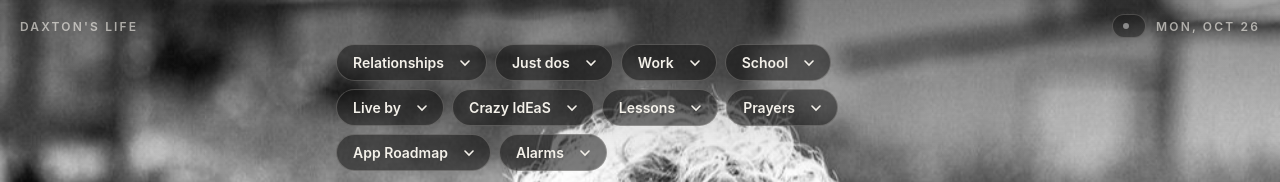
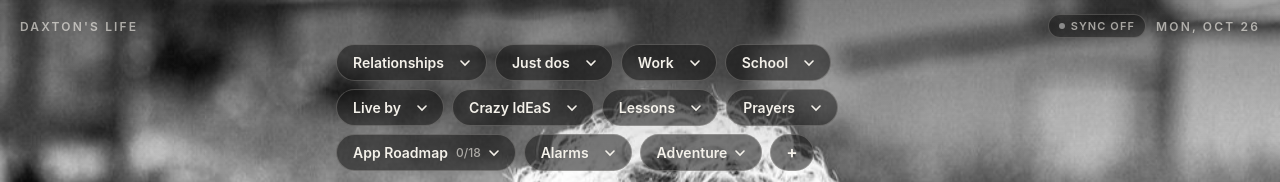
Before and after one commit to daxtontessmer-ai/Daxtons-Life, a plain HTML site: page index.html in a window 1280 px wide. Shown: the top 182 px of the page. Drawn offline with Linux system fonts and the light colour scheme.

Commit message:
Fix Adventure menu initialization before pill layout

```diff
--- a/index.html
+++ b/index.html
@@ -1284,7 +1284,7 @@
     adventureBtn.onclick = () => { const opening = adventurePanel.hidden; all.forEach(o => o.close());
       if (opening) { adventurePanel.hidden = false; adventureBtn.setAttribute("aria-expanded", "true"); } };
     all.push({ panel: adventurePanel, render(){}, close(){ adventurePanel.hidden = true; adventureBtn.setAttribute("aria-expanded", "false"); } });
-    pillsBox.insertBefore(adventureBtn, plusBtn); panelsBox.append(adventurePanel);
+    pillsBox.append(adventureBtn); panelsBox.append(adventurePanel);
 
     function layout() {
       const secs = all.filter(o => o.key), byKey = Object.fromEntries(secs.map(o => [o.key, o]));
```
